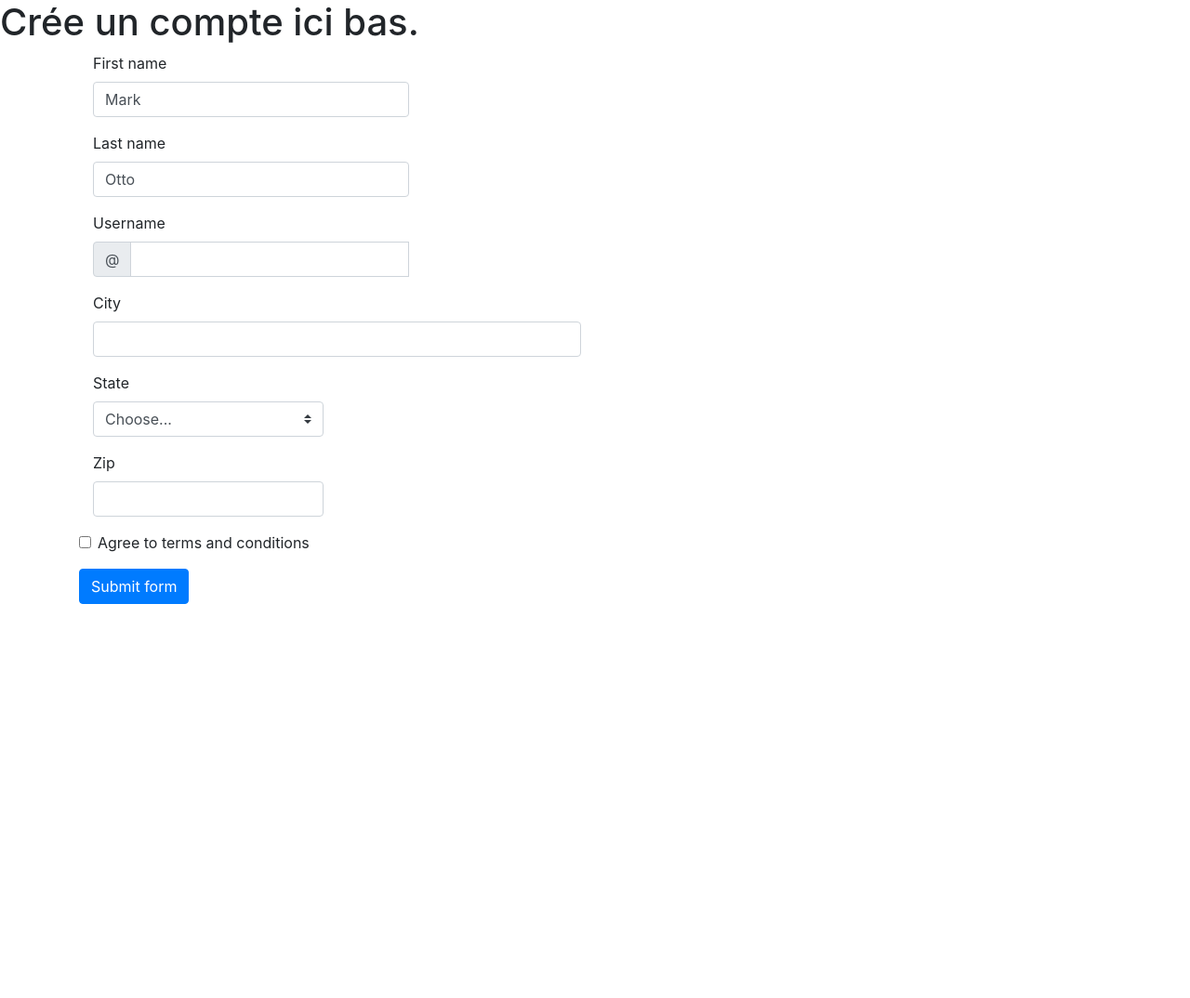
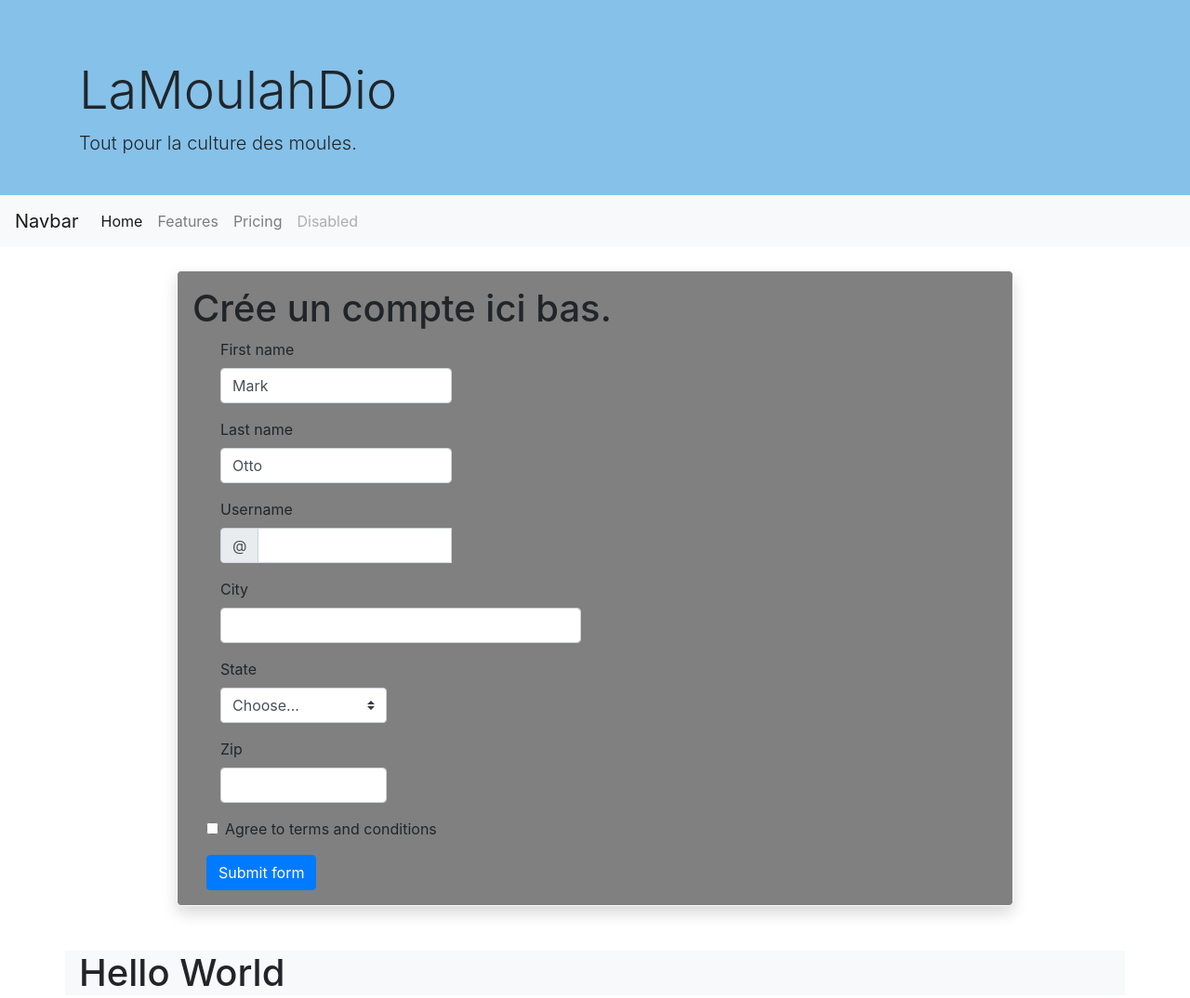
Before and after one commit to ElCornet/cl-ment, a plain HTML site: page enregistrement.html in a window 1280 px wide. Shown: the whole page at 93% size. Before the commit the page ends 800 px from the top, so only its background shows below. Drawn offline with nearby package versions, Linux system fonts and the light colour scheme.

Commit message:
Mise en relation des pages + Correction du template enregistrement

```diff
--- a/enregistrement.html
+++ b/enregistrement.html
@@ -11,6 +11,34 @@
     <title>LaMoulahDio!</title>
   </head>
   <body>
+
+  	<!-- Banner -->
+	<div class="jumbotron jumbotron-fluid" style="margin-bottom: 0px; padding-bottom: 25px; background-color: #85C1E9;">
+  <div class="container">
+    <h1 class="display-4">LaMoulahDio</h1>
+    <p class="lead">Tout pour la culture des moules.</p>
+
+  </div>
+</div>
+
+<!-- Navbar -->
+    <nav class="navbar navbar-expand-lg navbar-light bg-light pl-auto" style="margin-bottom: 25px;">
+  <a class="navbar-brand" href="#">Navbar</a>
+  <button class="navbar-toggler" type="button" data-toggle="collapse" data-target="#navbarNavAltMarkup" aria-controls="navbarNavAltMarkup" aria-expanded="false" aria-label="Toggle navigation">
+    <span class="navbar-toggler-icon"></span>
+  </button>
+  <div class="collapse navbar-collapse" id="navbarNavAltMarkup">
+    <div class="navbar-nav">
+      <a class="nav-item nav-link active" href="index.html">Home <span class="sr-only">(current)</span></a>
+      <a class="nav-item nav-link" href="#">Features</a>
+      <a class="nav-item nav-link" href="#">Pricing</a>
+      <a class="nav-item nav-link disabled" href="#" tabindex="-1" area-disabled="true">Disabled</a>
+    </div>
+  </div>
+</nav>
+
+<!-- BodyText -->
+	<div class="mx-auto border border-light rounded-lg shadow p-3 mb-5" style="max-width: 900px; background-color: grey;">
       <h1 class><div class="card-panel teal lighten-14">Crée un compte ici bas.</div>
 
       </h1>
@@ -109,6 +137,16 @@
         }, false);
       })();
       </script>
+	</div>
+<!-- BodyEnd -->
+
+
+<!-- footer -->
+
+<div class="container bg-light" style="margin-bottom: 10px;">
+<h1>Hello World</h1>
+
+</div>
 
     <!-- Optional JavaScript -->
     <!-- jQuery first, then Popper.js, then Bootstrap JS -->
```
Also changed, not shown: MenuConnexion.html (+4 -1 lines), index.html (+3 -3 lines).
